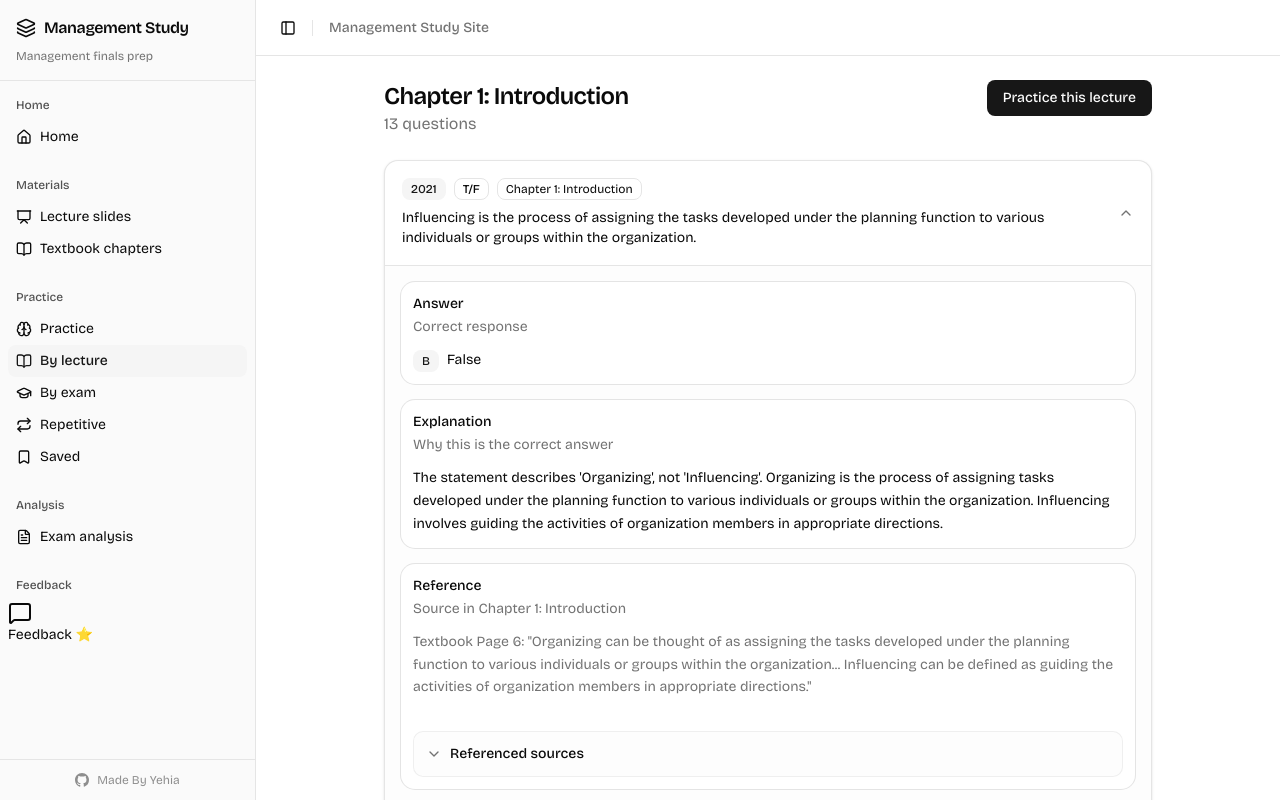
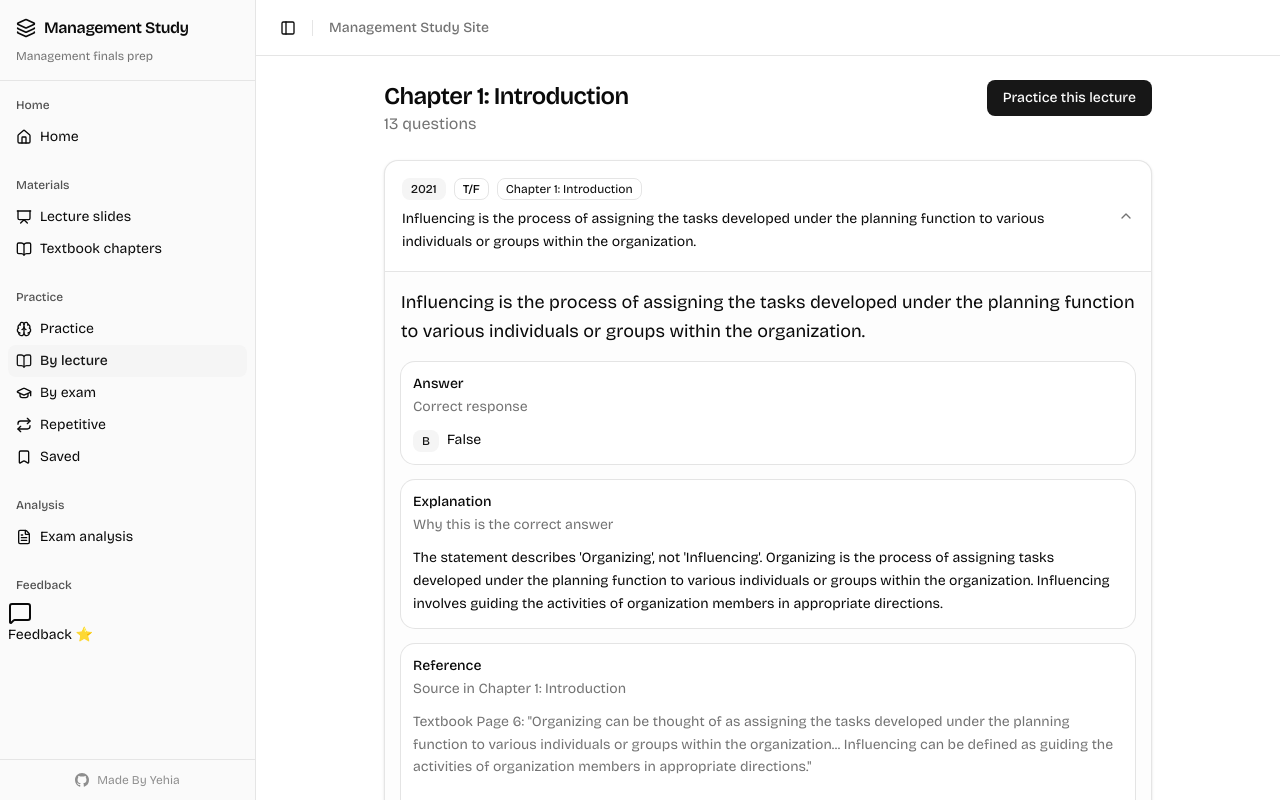
Before and after one commit to zzokm/mgmt-study, a Next.js app in the folder web/: page /by-lecture/chapter-1-introduction/ in a window 1280 px wide. Both pictures are taken after a click on the button 768 px from the left and 213 px from the top of the page. Shown: the top 800 px of the page. Built offline with nearby package versions, Linux system fonts and the light colour scheme; no server answers.

Commit message:
Display question context before stems in practice and browse.
Add QuestionStem with black context on practice pages; show scenario text on by-lecture, by-exam, and results views.

```diff
--- a/web/src/components/practice/practice-results-accordion.tsx
+++ b/web/src/components/practice/practice-results-accordion.tsx
@@ -19,6 +19,7 @@ import {
 import { Badge } from "@/components/ui/badge";
 import { QuestionAccordionDetails } from "@/components/questions/question-accordion-details";
 import { QuestionMeta } from "@/components/questions/question-meta";
+import { QuestionStem } from "@/components/questions/question-stem";
 import { cn } from "@/lib/utils";
 import { CircleCheckIcon, CircleXIcon, MinusCircleIcon } from "lucide-react";
 
@@ -149,9 +150,7 @@ export function PracticeResultsAccordion({
                     </span>
                   </div>
                   <QuestionMeta question={q} />
-                  <span className="line-clamp-3 font-normal text-foreground">
-                    {q.questionText}
-                  </span>
+                  <QuestionStem question={q} variant="browse" />
                 </div>
               </div>
             </AccordionTrigger>
--- a/web/src/components/questions/question-accordion-details.tsx
+++ b/web/src/components/questions/question-accordion-details.tsx
@@ -3,6 +3,7 @@ import { cn } from "@/lib/utils";
 import { QuestionExamAppearances } from "./question-exam-appearances";
 import { QuestionDetailSections } from "./question-detail-sections";
 import { BrowseReferencedSlides } from "./browse-referenced-slides";
+import { QuestionStem } from "./question-stem";
 
 interface QuestionAccordionDetailsProps {
   question: Question;
@@ -16,6 +17,7 @@ export function QuestionAccordionDetails({
 }: QuestionAccordionDetailsProps) {
   return (
     <div className={cn("flex flex-col gap-4", className)}>
+      <QuestionStem question={question} />
       <QuestionExamAppearances
         question={question}
         variant="detailed"
--- a/web/src/components/questions/question-browse-accordion.tsx
+++ b/web/src/components/questions/question-browse-accordion.tsx
@@ -16,6 +16,7 @@ import {
 import { QuestionAccordionDetails } from "./question-accordion-details";
 import { Badge } from "@/components/ui/badge";
 import { QuestionMeta } from "./question-meta";
+import { QuestionStem } from "./question-stem";
 import { SaveButton } from "./save-button";
 
 interface QuestionBrowseAccordionProps {
@@ -124,9 +125,7 @@ export function QuestionBrowseAccordion({
                 ) : null}
                 {renderTriggerPrefix?.(q)}
                 <QuestionMeta question={q} />
-                <span className="line-clamp-3 font-normal text-foreground">
-                  {q.questionText}
-                </span>
+                <QuestionStem question={q} variant="browse" />
               </div>
             </div>
           </AccordionTrigger>
--- a/web/src/components/questions/question-card.tsx
+++ b/web/src/components/questions/question-card.tsx
@@ -6,6 +6,7 @@ import { cn } from "@/lib/utils";
 import { Button } from "@/components/ui/button";
 import { RadioGroup, RadioGroupItem } from "@/components/ui/radio-group";
 import { QuestionMeta } from "./question-meta";
+import { QuestionStem } from "./question-stem";
 
 interface QuestionCardProps {
   question: Question;
@@ -83,7 +84,7 @@ export function QuestionCard({
     return (
       <div className="flex flex-col gap-6">
         <QuestionMeta question={question} />
-        <p className="text-lg leading-relaxed">{question.questionText}</p>
+        <QuestionStem question={question} />
         <div className="flex flex-col gap-3 sm:flex-row">
           {question.options.map((opt) => (
             <Button
@@ -106,7 +107,7 @@ export function QuestionCard({
   return (
     <div className="flex flex-col gap-6">
       <QuestionMeta question={question} />
-      <p className="text-lg leading-relaxed">{question.questionText}</p>
+      <QuestionStem question={question} />
       <RadioGroup
         value={selectedId ?? ""}
         onValueChange={onSelect}
--- /dev/null
+++ b/web/src/components/questions/question-stem.tsx
@@ -0,0 +1,44 @@
+import type { Question } from "@/types/question";
+import { cn } from "@/lib/utils";
+
+interface QuestionStemProps {
+  question: Question;
+  /** Truncate long stems in browse accordion rows. */
+  variant?: "default" | "browse";
+  className?: string;
+}
+
+export function QuestionStem({
+  question,
+  variant = "default",
+  className,
+}: QuestionStemProps) {
+  const context = question.context?.trim();
+  const showContext = Boolean(context);
+
+  if (variant === "browse") {
+    return (
+      <div className={cn("flex flex-col gap-2", className)}>
+        {showContext ? (
+          <span className="line-clamp-4 text-sm font-normal leading-relaxed text-muted-foreground">
+            {context}
+          </span>
+        ) : null}
+        <span className="line-clamp-3 font-normal leading-relaxed text-foreground">
+          {question.questionText}
+        </span>
+      </div>
+    );
+  }
+
+  return (
+    <div className={cn("flex flex-col gap-3", className)}>
+      {showContext ? (
+        <p className="border-l-2 border-black pl-4 text-base leading-relaxed text-black dark:text-foreground">
+          {context}
+        </p>
+      ) : null}
+      <p className="text-lg leading-relaxed">{question.questionText}</p>
+    </div>
+  );
+}
```
Also changed, not shown: web/public/data/catalog.json, web/src/data/generated/catalog.json.
